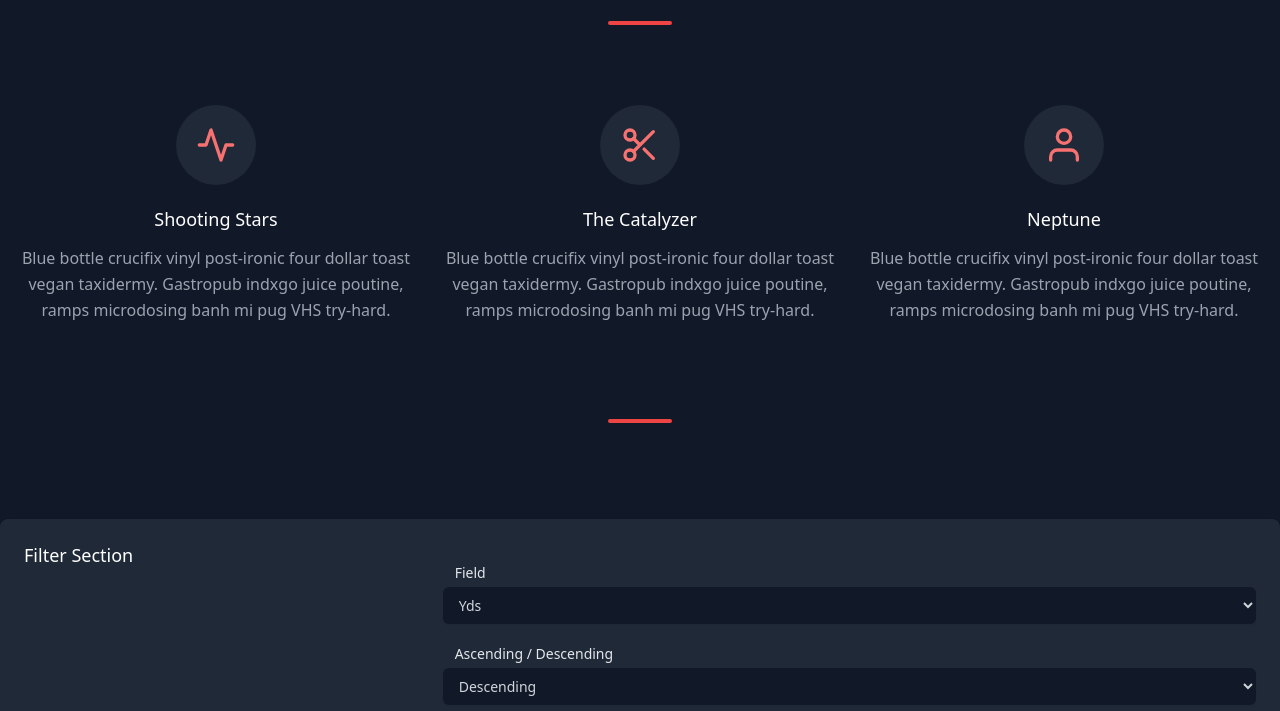
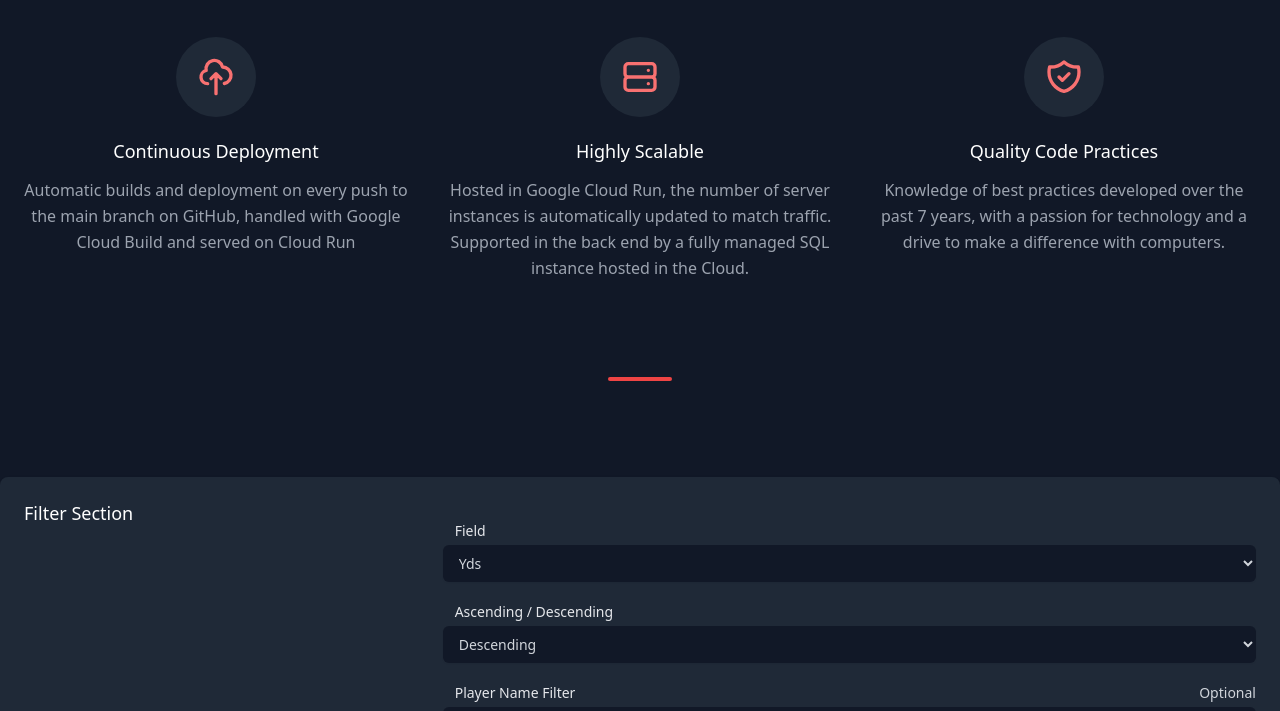
Before and after one commit to RabinSamaroo/nfl-rushing-challenge, a website: page public/index.html in a window 1280 px wide. Shown: the part 283-994 px from the top of the page. Drawn offline with nearby package versions, Linux system fonts and the light colour scheme.

Commit message:
updated html

```diff
--- a/public/index.html
+++ b/public/index.html
@@ -65,13 +65,8 @@
     <div class="container px-5 py-24 mx-auto">
       <div class="float hover-float text-center mb-20">
         <h1 class="sm:text-3xl text-2xl font-medium title-font text-white mb-4">
-          Raw Denim Heirloom Man Braid
+          Full-Stack Solution
         </h1>
-        <p class="text-base leading-relaxed xl:w-2/4 lg:w-3/4 mx-auto text-gray-400 text-opacity-80">
-          Blue bottle crucifix vinyl post-ironic four dollar toast vegan
-          taxidermy. Gastropub indxgo juice poutine, ramps microdosing banh mi
-          pug.
-        </p>
         <div class="flex mt-6 justify-center">
           <div class="w-16 h-1 rounded-full bg-red-500 inline-flex"></div>
         </div>
@@ -82,17 +77,17 @@
             class="w-20 h-20 inline-flex items-center justify-center rounded-full bg-gray-800 text-red-400 mb-5 flex-shrink-0">
             <svg fill="none" stroke="currentColor" stroke-linecap="round" stroke-linejoin="round" stroke-width="2"
               class="w-10 h-10" viewBox="0 0 24 24">
-              <path d="M22 12h-4l-3 9L9 3l-3 9H2"></path>
+              <path stroke-linecap="round" stroke-linejoin="round" stroke-width="2"
+                d="M7 16a4 4 0 01-.88-7.903A5 5 0 1115.9 6L16 6a5 5 0 011 9.9M15 13l-3-3m0 0l-3 3m3-3v12"></path>
             </svg>
           </div>
           <div class="flex-grow">
             <h2 class="text-white text-lg title-font font-medium mb-3">
-              Shooting Stars
+              Continuous Deployment
             </h2>
             <p class="leading-relaxed text-base">
-              Blue bottle crucifix vinyl post-ironic four dollar toast vegan
-              taxidermy. Gastropub indxgo juice poutine, ramps microdosing
-              banh mi pug VHS try-hard.
+              Automatic builds and deployment on every push to the main branch on GitHub, handled with Google Cloud
+              Build and served on Cloud Run
             </p>
           </div>
         </div>
@@ -101,19 +96,18 @@
             class="w-20 h-20 inline-flex items-center justify-center rounded-full bg-gray-800 text-red-400 mb-5 flex-shrink-0">
             <svg fill="none" stroke="currentColor" stroke-linecap="round" stroke-linejoin="round" stroke-width="2"
               class="w-10 h-10" viewBox="0 0 24 24">
-              <circle cx="6" cy="6" r="3"></circle>
-              <circle cx="6" cy="18" r="3"></circle>
-              <path d="M20 4L8.12 15.88M14.47 14.48L20 20M8.12 8.12L12 12"></path>
+              <path stroke-linecap="round" stroke-linejoin="round" stroke-width="2"
+                d="M5 12h14M5 12a2 2 0 01-2-2V6a2 2 0 012-2h14a2 2 0 012 2v4a2 2 0 01-2 2M5 12a2 2 0 00-2 2v4a2 2 0 002 2h14a2 2 0 002-2v-4a2 2 0 00-2-2m-2-4h.01M17 16h.01">
+              </path>
             </svg>
           </div>
           <div class="flex-grow">
             <h2 class="text-white text-lg title-font font-medium mb-3">
-              The Catalyzer
+              Highly Scalable
             </h2>
             <p class="leading-relaxed text-base">
-              Blue bottle crucifix vinyl post-ironic four dollar toast vegan
-              taxidermy. Gastropub indxgo juice poutine, ramps microdosing
-              banh mi pug VHS try-hard.
+              Hosted in Google Cloud Run, the number of server instances is automatically updated to match traffic.
+              Supported in the back end by a fully managed SQL instance hosted in the Cloud.
             </p>
           </div>
         </div>
@@ -122,18 +116,16 @@
             class="w-20 h-20 inline-flex items-center justify-center rounded-full bg-gray-800 text-red-400 mb-5 flex-shrink-0">
             <svg fill="none" stroke="currentColor" stroke-linecap="round" stroke-linejoin="round" stroke-width="2"
               class="w-10 h-10" viewBox="0 0 24 24">
-              <path d="M20 21v-2a4 4 0 00-4-4H8a4 4 0 00-4 4v2"></path>
-              <circle cx="12" cy="7" r="4"></circle>
+<path stroke-linecap="round" stroke-linejoin="round" stroke-width="2" d="M9 12l2 2 4-4m5.618-4.016A11.955 11.955 0 0112 2.944a11.955 11.955 0 01-8.618 3.04A12.02 12.02 0 003 9c0 5.591 3.824 10.29 9 11.622 5.176-1.332 9-6.03 9-11.622 0-1.042-.133-2.052-.382-3.016z"></path>
             </svg>
           </div>
           <div class="flex-grow">
             <h2 class="text-white text-lg title-font font-medium mb-3">
-              Neptune
+              Quality Code Practices
             </h2>
             <p class="leading-relaxed text-base">
-              Blue bottle crucifix vinyl post-ironic four dollar toast vegan
-              taxidermy. Gastropub indxgo juice poutine, ramps microdosing
-              banh mi pug VHS try-hard.
+              Knowledge of best practices developed over the past 7 years, with a passion for technology and a drive to
+              make a difference with computers.
             </p>
           </div>
         </div>
@@ -209,7 +201,7 @@
             </button>
             <button type="button" id="filter-submit"
               class="ml-3 mt-2 inline-flex justify-center text-white bg-red-600 border-0 py-2 px-8 focus:outline hover:bg-red-400 rounded text-lg">
-              Filter
+              Search
             </button>
           </div>
         </div>
```
